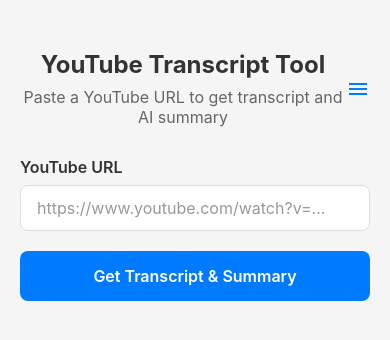
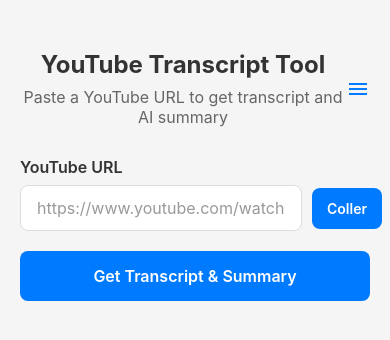
Before and after one commit to alanbouo/TubeChat-AI, a React Native app: screen / in a window 390 px wide. Shown: the top 340 px of the page. Built offline with nearby package versions, Linux system fonts and the light colour scheme.

Commit message:
added url validation and copy/paste button

```diff
--- a/App.tsx
+++ b/App.tsx
@@ -34,6 +34,29 @@
   const [loading, setLoading] = useState(false);
   const [isTranscriptExpanded, setIsTranscriptExpanded] = useState(false);
   const [showMenu, setShowMenu] = useState(false);
+  const [urlValid, setUrlValid] = useState(false);
+
+  const validateUrl = (url: string) => {
+    if (!url.trim()) return false;
+    return url.includes('youtube.com/watch') || url.includes('youtu.be/');
+  };
+
+  const handleChangeText = (value: string) => {
+    setUrl(value);
+    setUrlValid(validateUrl(value));
+  };
+
+  const pasteFromClipboard = async () => {
+    try {
+      const text = await Clipboard.getStringAsync();
+      if (text) {
+        setUrl(text);
+        setUrlValid(validateUrl(text));
+      }
+    } catch (error) {
+      Alert.alert('Error', 'Unable to paste');
+    }
+  };
 
   const handleCopy = async () => {
     await Clipboard.setStringAsync(transcript);
@@ -180,15 +203,32 @@
 
       <View style={styles.inputContainer}>
         <Text style={styles.label}>YouTube URL</Text>
+        <View style={styles.inputRow}>
           <TextInput
-          style={styles.textInput}
+            style={styles.textInputExpanded}
             value={url}
-          onChangeText={setUrl}
+            onChangeText={handleChangeText}
             placeholder="https://www.youtube.com/watch?v=..."
             placeholderTextColor="#999"
             autoCapitalize="none"
             autoCorrect={false}
           />
+          <TouchableOpacity onPress={pasteFromClipboard} style={styles.pasteButton}>
+            <Text style={styles.pasteButtonText}>Coller</Text>
+          </TouchableOpacity>
+        </View>
+        {url.trim() && (
+          <View style={styles.validationContainer}>
+            <MaterialIcons
+              name={urlValid ? 'check-circle' : 'error-outline'}
+              size={20}
+              color={urlValid ? 'green' : 'red'}
+            />
+            <Text style={styles.validationText}>
+              {urlValid ? 'URL valide' : 'URL invalide'}
+            </Text>
+          </View>
+        )}
       </View>
 
       <TouchableOpacity
@@ -464,4 +504,41 @@
     fontSize: 16,
     color: '#333',
   },
+  inputRow: {
+    flexDirection: 'row',
+    alignItems: 'center',
+  },
+  textInputExpanded: {
+    flex: 1,
+    borderWidth: 1,
+    borderColor: '#ddd',
+    borderRadius: 8,
+    paddingHorizontal: 16,
+    paddingVertical: 12,
+    fontSize: 16,
+    backgroundColor: '#fff',
+  },
+  pasteButton: {
+    marginLeft: 10,
+    backgroundColor: '#007AFF',
+    paddingVertical: 12,
+    paddingHorizontal: 15,
+    borderRadius: 8,
+    alignItems: 'center',
+  },
+  pasteButtonText: {
+    color: '#fff',
+    fontSize: 14,
+    fontWeight: '600',
+  },
+  validationContainer: {
+    flexDirection: 'row',
+    alignItems: 'center',
+    marginTop: 5,
+  },
+  validationText: {
+    fontSize: 14,
+    color: '#666',
+    marginLeft: 5,
+  },
 });
```
Lines whose indentation alone changed are shown as unchanged.
